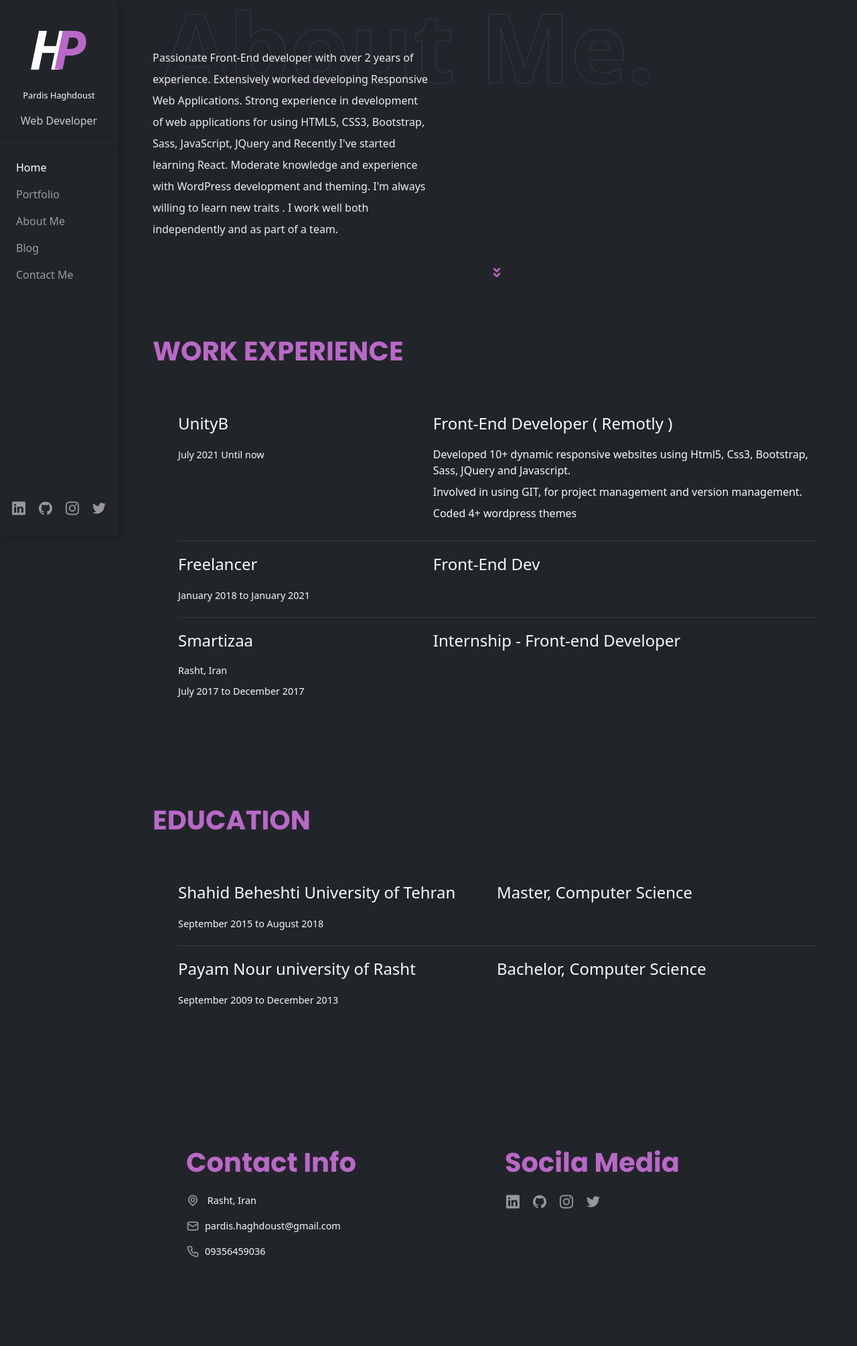
After one commit to Pardis-h/Portfolio-Theme, a PHP site: page /about-us.html in a window 1280 px wide. The commit adds this page. Shown: the whole page at 67% size. Run offline with PHP 8.4, Linux system fonts and the light colour scheme; some libraries are stand-ins or nearby versions.

Commit message:
About me Page

```diff
--- /dev/null
+++ b/about-us.html
@@ -0,0 +1,221 @@
+<!DOCTYPE html>
+<html lang="en">
+<head>
+    <meta charset="UTF-8">
+    <meta http-equiv="X-UA-Compatible" content="IE=edge">
+    <meta name="viewport" content="width=device-width, initial-scale=1.0">
+
+    <!-- Bootstrap CSS -->
+    <link href="https://cdn.jsdelivr.net/npm/bootstrap@5.0.2/dist/css/bootstrap.min.css" rel="stylesheet" integrity="sha384-EVSTQN3/azprG1Anm3QDgpJLIm9Nao0Yz1ztcQTwFspd3yD65VohhpuuCOmLASjC" crossorigin="anonymous">
+    <!-- Unicons -->
+    <link rel="stylesheet" href="https://unicons.iconscout.com/release/v3.0.6/css/line.css">
+
+    <!-- Our Style -->
+    <link rel="stylesheet" href="assets/css/style.css">
+    <title>Pardis Haghdoust</title>
+</head>
+<body class="bg-dark text-light">
+    <!-- Header Start -->
+    <header class="container nav-header">
+        <nav class="navbar navbar-expand-lg navbar-dark bg-dark">
+            <div class="container-fluid nav-wrapper">
+                <a href="index.html" class="navbar-brand">
+                    <span>P </span> <span>H</span>
+                    <p>Pardis Haghdoust</p>
+                    <p>Web Developer</p>
+                </a>
+                <button class="navbar-toggler" type="button" data-bs-toggle="collapse" data-bs-target="#navbarText" aria-controls="navbarText" aria-expanded="false" aria-label="Toggle navigation">
+                    <span class="navbar-toggler-icon"></span>
+                </button>
+                <div class="collapse  navbar-collapse justify-content-between" id="navbarText">
+                    <ul class="navbar-nav me-auto mb-lg-0">
+                        <li class="nav-item">
+                            <a class="nav-link active" aria-current="page" href="#hero-section">Home</a>
+                        </li>
+                        <li class="nav-item">
+                            <a class="nav-link" href="#portfolio">Portfolio</a>
+                        </li>
+                        <li class="nav-item">
+                            <a class="nav-link" href="#about-me">About Me</a>
+                        </li>
+                        <li class="nav-item">
+                            <a class="nav-link" href="#blog">Blog</a>
+                        </li>
+                        <li class="nav-item">
+                            <a class="nav-link" href="#contact-me">Contact Me</a>
+                        </li>
+                    </ul>
+                    <ul class="social">
+                        <li>
+                            <a href=""><i class="uil uil-linkedin"></i></a>
+                        </li>
+                        <li>
+                            <a href=""><i class="uil uil-github"></i></a>
+                        </li>
+                        <li>
+                            <a href=""><i class="uil uil-instagram"></i></a>
+                        </li>
+                        <li>
+                            <a href=""><i class="uil uil-twitter"></i></a>
+                        </li>
+                    </ul>
+                </div>
+            </div>
+        </nav>
+    </header>
+    <!-- Header End -->
+
+    <!-- About me Start -->
+    <section class="container-fluid about-me pl-custom pt-70" id="about-me">
+        <div class="container">
+            <div class="row">
+                <span class="bg-text-custom-3">About Me.</span>
+                <div class="col-12 col-lg-5 d-flex flex-column justify-content-center align-items-start">
+                    <!-- <h2 class="section-title-2">About Me</h2> -->
+                    <p class="section-desc">
+                        Passionate Front-End developer with over 2 years of experience. Extensively worked developing Responsive Web Applications. Strong experience in development of web applications for using HTML5, CSS3, Bootstrap, Sass, JavaScript, JQuery and Recently I've started learning React. Moderate knowledge and experience with WordPress development and theming. I'm always willing to learn new traits . I work well both independently and as part of a team.
+                    </p>
+                    <!-- <a href="" class="custom-btn">See More!</a> -->
+                </div>
+                <div class="col-12 col-lg-7 position-relative">
+                    <span class="content"></span>
+                </div>
+                <div class="col-12 text-center">
+                    <a href="#down" class="scroll-down"><i class="uil uil-angle-double-down"></i></a>
+                </div>
+            </div>
+        </div>
+    </section>
+    <!-- About me End -->
+
+    <!-- WORK EXPERIENCE Start -->
+    <div class="container-fluid pl-custom pt-70" id="down">
+        <div class="container">
+            <div class="row">
+                <div class="col-12">
+                    <h2 class="section-title">WORK EXPERIENCE</h2>
+                </div>
+                <ul class="col- 12 job-experience">
+                    <li>
+                        <div class="company-name">
+                            <p>UnityB</p>
+                            <span>July 2021 Until now</span>
+                        </div>
+                        <div class="job-details">
+                            <p>Front-End Developer ( Remotly )</p>
+                            <ul>
+                                <li>Developed 10+ dynamic responsive websites using Html5, Css3, Bootstrap, Sass, JQuery and Javascript.</li>
+                                <li>Involved in using GIT, for project management and version management.</li>
+                                <li>Coded 4+ wordpress themes</li>
+                            </ul>
+                        </div>
+                    </li>
+                    <li>
+                        <div class="company-name">
+                            <p>Freelancer</p>
+                            <span>January 2018 to January 2021</span>
+                        </div>
+                        <div class="job-details">
+                            <p>Front-End Dev</p>
+                        </div>
+                    </li>
+                    <li>
+                        <div class="company-name">
+                            <p>Smartizaa</p>
+                            <p>Rasht, Iran</p>
+                            <span>July 2017 to December 2017</span>
+                        </div>
+                        <div class="job-details">
+                            <p>Internship - Front-end Developer</p>
+                        </div>
+                    </li>
+                </ul>
+            </div>
+        </div>
+    </div>
+    <!-- WORK EXPERIENCE End -->
+
+    <!-- Eduction Start -->
+    <div class="container-fluid pl-custom pt-70">
+        <div class="container">
+            <div class="row">
+                <div class="col-12">
+                    <h2 class="section-title">EDUCATION</h2>
+                </div>
+                <ul class="col- 12 eduction">
+                    <li>
+                        <div>
+                            <p>
+                                Shahid Beheshti University of Tehran
+                            </p>
+                            <span>
+                                September 2015 to August 2018
+                            </span>
+                        </div>
+                        <p>
+                            Master, Computer Science
+                        </p>
+                    </li>
+                    <li>
+                        <div>
+                            <p>
+                                Payam Nour university of Rasht
+                            </p>
+                            <span>
+                                September 2009 to December 2013
+                            </span>
+                        </div>
+                        <p>
+                            Bachelor, Computer Science
+                        </p>
+                    </li>
+                </ul>
+            </div>
+        </div>
+    </div>
+    <!-- Eduction End -->
+
+    <!-- Contact Info Start -->
+    <div class="container-fluid pl-custom pt-70 mb-70">
+        <div class="container">
+            <div class="row contact-info ">
+                <div class="col-12 col-lg-6">
+                    <h2 class="section-title">Contact Info</h2>
+                    <ul class="contact-list">
+                        <li>
+                            <i class="uil uil-location-point"></i> Rasht, Iran
+                        </li>
+                        <li><i class="uil uil-envelope-alt"></i>pardis.haghdoust@gmail.com</li>
+                        <li><i class="uil uil-phone-alt"></i>09356459036</li>
+                    </ul>
+                </div>
+                <div class="col-12 col-lg-6">
+                    <h2 class="section-title">Socila Media</h2>
+                    <ul class="social">
+                        <li>
+                            <a href=""><i class="uil uil-linkedin"></i></a>
+                        </li>
+                        <li>
+                            <a href=""><i class="uil uil-github"></i></a>
+                        </li>
+                        <li>
+                            <a href=""><i class="uil uil-instagram"></i></a>
+                        </li>
+                        <li>
+                            <a href=""><i class="uil uil-twitter"></i></a>
+                        </li>
+                    </ul>
+                </div>
+            </div>
+        </div>
+    </div>
+    <!-- Contact Info End -->
+
+    <!-- Option 1: Bootstrap Bundle with Popper -->
+    <script src="https://cdn.jsdelivr.net/npm/bootstrap@5.0.2/dist/js/bootstrap.bundle.min.js" integrity="sha384-MrcW6ZMFYlzcLA8Nl+NtUVF0sA7MsXsP1UyJoMp4YLEuNSfAP+JcXn/tWtIaxVXM" crossorigin="anonymous"></script>
+    <!-- Canvans -->
+    <script src="https://cdn.jsdelivr.net/npm/TagCloud@2.2.0/dist/TagCloud.min.js"></script>
+    <!-- Our Scripts -->
+    <script src="assets/js/main.js"></script>
+</body>
+</html>
--- a/assets/css/style.css
+++ b/assets/css/style.css
@@ -22,6 +22,7 @@
 
 a {
   text-decoration: none;
+  color: #eee;
 }
 
 /* Reapply the pointer cursor for anchor tags */
@@ -32,6 +33,8 @@ a, button {
 /* Remove list styles (bullets/numbers) */
 ol, ul, menu {
   list-style: none;
+  padding: 0;
+  margin: 0;
 }
 
 /* For images to not be able to exceed their container */
@@ -125,7 +128,7 @@ h1, h2 {
   line-height: 2;
 }
 
-.bg-text-custom, .bg-text-custom-2 {
+.bg-text-custom, .bg-text-custom-2, .bg-text-custom-3 {
   -webkit-text-stroke: 1px #f2f2f2;
   color: transparent;
   font-weight: 700;
@@ -148,8 +151,31 @@ h1, h2 {
   -webkit-text-stroke: 1px #ba68c8;
 }
 
-.mb-100 {
-  margin-bottom: 100px;
+.bg-text-custom-3 {
+  left: 18%;
+  right: unset;
+  top: -5%;
+  -webkit-text-stroke: 1px #ba68c8;
+}
+
+.mb-70 {
+  margin-bottom: 70px;
+}
+
+.pt-25 {
+  padding-top: 25px;
+}
+
+.pt-50 {
+  padding-top: 50px;
+}
+
+.pt-70 {
+  padding-top: 70px;
+}
+
+.pt-120 {
+  padding-top: 120px;
 }
 
 .custom-btn {
@@ -200,6 +226,37 @@ h1, h2 {
           transition-timing-function: ease-out;
 }
 
+.darkBtn {
+  position: fixed;
+  z-index: 3;
+  top: 1rem;
+  right: 1rem;
+  color: gray;
+  cursor: pointer;
+}
+
+.darkBtn i {
+  font-size: 24px;
+}
+
+.darkBtn i.uil-sun {
+  display: none;
+}
+
+.darkBtn i.uil-moon {
+  -webkit-transition: .5s ease;
+  transition: .5s ease;
+}
+
+.darkBtn i.uil-moon:hover {
+  color: yellow;
+}
+
+.scroll-down i {
+  font-size: 32px;
+  color: #ba68c8;
+}
+
 .navbar-brand {
   display: -webkit-box;
   display: -ms-flexbox;
@@ -241,6 +298,27 @@ h1, h2 {
   color: #ccc;
 }
 
+ul.social {
+  display: -webkit-box;
+  display: -ms-flexbox;
+  display: flex;
+  width: 100%;
+  gap: 1rem;
+  padding: 0;
+  margin: 0;
+}
+
+ul.social i {
+  font-size: 24px;
+  color: #989898;
+  -webkit-transition: 0.5s ease;
+  transition: 0.5s ease;
+}
+
+ul.social i:hover {
+  color: #ba68c8;
+}
+
 @media screen and (min-width: 992px) {
   .nav-header {
     width: 11rem;
@@ -250,8 +328,8 @@ h1, h2 {
     top: 0;
     right: auto;
     bottom: 0;
-    -webkit-box-shadow: 0px 3px 13px 0px #2d2d2d;
-            box-shadow: 0px 3px 13px 0px #2d2d2d;
+    -webkit-box-shadow: 3px 5px 10px 0px #00000030;
+            box-shadow: 3px 5px 10px 0px #00000030;
     padding: 0;
   }
   .nav-header .nav-wrapper, .nav-header .navbar-collapse, .nav-header .navbar-expand-lg .navbar-nav {
@@ -272,6 +350,9 @@ h1, h2 {
   }
   .nav-header .navbar-collapse {
     padding: 1rem;
+  }
+  .nav-header nav.navbar, .nav-header .nav-wrapper, .nav-header .navbar-collapse {
+    height: 100%;
   }
   .pl-custom {
     padding-left: 13.5rem;
@@ -546,6 +627,113 @@ svg#freepik_stories-coding.animated #freepik--Character--inject-1--inject-54 {
   }
 }
 
+.job-experience {
+  padding: 50px;
+}
+
+.job-experience > li {
+  display: -webkit-box;
+  display: -ms-flexbox;
+  display: flex;
+  margin-bottom: 1rem;
+  padding-bottom: 1.3rem;
+  border-bottom: 1px solid #3a3a3a;
+}
+
+.job-experience > li .company-name {
+  -ms-flex-preferred-size: 40%;
+      flex-basis: 40%;
+}
+
+.job-experience > li .company-name > p {
+  font-size: 1.5rem;
+  margin-bottom: 1rem;
+}
+
+.job-experience > li .company-name p:nth-of-type(2), .job-experience > li .company-name span {
+  font-size: .9rem;
+  margin-bottom: .5rem;
+}
+
+.job-experience > li .job-details {
+  -ms-flex-preferred-size: 60%;
+      flex-basis: 60%;
+}
+
+.job-experience > li .job-details > p {
+  font-size: 1.5rem;
+}
+
+.job-experience > li .job-details ul li {
+  font-size: 1rem;
+  margin-bottom: 8px;
+}
+
+.job-experience > li:last-of-type {
+  border-bottom: none;
+}
+
+.eduction {
+  padding: 50px;
+}
+
+.eduction li {
+  display: -webkit-box;
+  display: -ms-flexbox;
+  display: flex;
+  margin-bottom: 20px;
+  margin-bottom: 1rem;
+  padding-bottom: 1.3rem;
+  border-bottom: 1px solid #3a3a3a;
+}
+
+.eduction li > div {
+  -ms-flex-preferred-size: 50%;
+      flex-basis: 50%;
+}
+
+.eduction li > p {
+  -ms-flex-preferred-size: 50%;
+      flex-basis: 50%;
+}
+
+.eduction li p {
+  font-size: 1.5rem;
+  margin-bottom: 1rem;
+}
+
+.eduction li span {
+  font-size: .9rem;
+  margin-bottom: .5rem;
+}
+
+.eduction > li:last-of-type {
+  border-bottom: none;
+}
+
+.contact-info {
+  padding: 50px;
+}
+
+.contact-info ul.social i:hover {
+  color: #3FA796;
+}
+
+.contact-list li {
+  font-size: .9rem;
+  margin-bottom: .5rem;
+}
+
+.contact-list li i {
+  font-size: 20px;
+  color: #989898;
+  padding-right: 8px;
+}
+
+.contact-list li i::before {
+  vertical-align: -2px;
+}
+
 .project-card {
   background: rgba(255, 255, 255, 0.1);
   -webkit-backdrop-filter: blur(5px);
@@ -559,6 +747,8 @@ svg#freepik_stories-coding.animated #freepik--Character--inject-1--inject-54 {
   color: #fff;
   border-top: 3px solid;
   margin-bottom: 0.5rem;
+  -webkit-box-shadow: 3px 5px 10px 0px #00000030;
+          box-shadow: 3px 5px 10px 0px #00000030;
 }
 
 .blog article:first-of-type .blog-card {
@@ -583,9 +773,9 @@ svg#freepik_stories-coding.animated #freepik--Character--inject-1--inject-54 {
 
 .contact-me form input:focus, .contact-me form textarea:focus {
   border-color: #ba68c8;
-  background-color: #75797a7a;
-  -webkit-box-shadow: 0 0 0 0.25rem #bb69c940;
-          box-shadow: 0 0 0 0.25rem #bb69c940;
+  background-color: #9a9e9f7a;
+  -webkit-box-shadow: 0 0 8px 3px #bb69c940;
+          box-shadow: 0 0 8px 3px #bb69c940;
 }
 
 .contact-me form input:focus::-webkit-input-placeholder, .contact-me form textarea:focus::-webkit-input-placeholder {
--- a/assets/js/main.js
+++ b/assets/js/main.js
@@ -3,7 +3,7 @@ const myTags = [
 ,   'React', 'git',
     'Wordpress', 'PHP', 'Gulp',
     'Sass', 'MySQL', 'jQuery',
-    'Figma' , 'AdobeXD',
+    'Figma' , 'AdobeXD', 'English'
 ];
 let tagCloud = TagCloud('.content', myTags,{
 
@@ -33,3 +33,5 @@ rootEl.addEventListener('click', function clickEventHandler(e) {
         // your code here
     }
 });
+
+// Dark Btn
--- a/assets/sass/_about-me.scss
+++ b/assets/sass/_about-me.scss
@@ -124,3 +124,84 @@
 
     }
 }
+.job-experience{
+    padding: 50px;
+    // max-width: 500px;
+    >li {
+        display: flex;
+        margin-bottom: 1rem;
+        padding-bottom: 1.3rem;
+        border-bottom: 1px solid rgb(58, 58, 58);
+        .company-name{
+            flex-basis: 40%;
+            >p{
+                font-size: 1.5rem;
+                margin-bottom: 1rem;
+            }
+            p:nth-of-type(2),span{
+                font-size: .9rem;
+                margin-bottom: .5rem;
+            }
+        }
+        .job-details{
+            flex-basis: 60%;
+            >p{
+                font-size: 1.5rem;
+            }
+            ul li{
+                font-size: 1rem;
+                margin-bottom: 8px;
+            }
+        }
+    }
+    >li:last-of-type{
+        border-bottom: none;
+    }
+}
+.eduction{
+    padding: 50px;
+    li{
+        display: flex;
+        margin-bottom: 20px;
+        margin-bottom: 1rem;
+        padding-bottom: 1.3rem;
+        border-bottom: 1px solid rgb(58, 58, 58);
+        >div{
+            flex-basis: 50%;
+        }
+        >p{
+            flex-basis: 50%;
+        }
+        p{
+            font-size: 1.5rem;
+            margin-bottom: 1rem;
+        }
+        span{
+            font-size: .9rem;
+            margin-bottom: .5rem;
+        }
+    }
+    >li:last-of-type{
+        border-bottom: none;
+    }
+}
+.contact-info{
+    padding: 50px;
+    ul.social i:hover{
+        color: #3FA796;
+    }
+}
+.contact-list{
+    li{
+        font-size: .9rem;
+        margin-bottom: .5rem;
+        i{
+            font-size: 20px;
+            color: #989898;
+            padding-right: 8px;
+            &::before{
+                vertical-align: -2px;
+            }
+        }
+    }
+}
--- a/assets/sass/_blog-post.scss
+++ b/assets/sass/_blog-post.scss
@@ -3,6 +3,7 @@
     color: #fff;
     border-top: 3px solid ;
     margin-bottom: 0.5rem;
+    box-shadow:3px 5px 10px 0px #00000030;
 }
 .blog article:first-of-type .blog-card{
     border-top-color: #3FA796;
--- a/assets/sass/_contact.scss
+++ b/assets/sass/_contact.scss
@@ -7,8 +7,8 @@
         transition: ease;
         &:focus{
             border-color: #ba68c8;
-            background-color: #75797a7a;
-            box-shadow: 0 0 0 0.25rem #bb69c940;
+            background-color: #9a9e9f7a;
+            box-shadow: 0 0 8px 3px #bb69c940;
             &::placeholder{
                 color: #fff;
             }
--- a/assets/sass/_nav.scss
+++ b/assets/sass/_nav.scss
@@ -28,6 +28,21 @@
         color: #ccc;
     }
 }
+ul.social{
+    display: flex;
+    width: 100%;
+    gap: 1rem;
+    padding: 0;
+    margin: 0;
+    i{
+        font-size: 24px;
+        color: #989898;
+        transition:0.5s ease;
+        &:hover{
+            color: #ba68c8;
+        }
+    }
+}
 @media screen and (min-width:992px) {
     .nav-header{
         width: 11rem;
@@ -38,7 +53,7 @@
         right: auto;
         bottom: 0;
         // border-right: 1px solid #4a4a4a;
-        box-shadow: 0px 3px 13px 0px #2d2d2d;
+        box-shadow: 3px 5px 10px 0px #00000030;
         padding: 0;
         .nav-wrapper , .navbar-collapse,.navbar-expand-lg .navbar-nav{
             flex-direction: column;
@@ -54,6 +69,9 @@
         .navbar-collapse{
             padding: 1rem;
         }
+        nav.navbar, .nav-wrapper ,.navbar-collapse{
+            height: 100%;
+        }
 
     }
     .pl-custom {
--- a/assets/sass/_reset.scss
+++ b/assets/sass/_reset.scss
@@ -20,6 +20,7 @@
 }
 a{
     text-decoration: none;
+    color: #eee;
 }
 
 /* Reapply the pointer cursor for anchor tags */
@@ -30,6 +31,8 @@ a, button {
 /* Remove list styles (bullets/numbers) */
 ol, ul, menu {
     list-style: none;
+    padding: 0;
+    margin: 0;
 }
 
 /* For images to not be able to exceed their container */
@@ -113,7 +116,7 @@ h1 ,h2 {
     margin-bottom: 1.5rem;
     line-height: 2;
 }
-.bg-text-custom,.bg-text-custom-2{
+.bg-text-custom,.bg-text-custom-2,.bg-text-custom-3{
     -webkit-text-stroke: 1px #f2f2f2;
     color: transparent;
     font-weight: 700;
@@ -132,9 +135,27 @@ h1 ,h2 {
     top: -27%;
     -webkit-text-stroke: 1px #ba68c8;
 }
-// Margin
-.mb-100{
-    margin-bottom: 100px;
+.bg-text-custom-3 {
+    left: 18%;
+    right: unset;
+    top: -5%;
+    -webkit-text-stroke: 1px #ba68c8;
+}
+// Margin and Padding
+.mb-70{
+    margin-bottom: 70px;
+}
+.pt-25{
+    padding-top: 25px;
+}
+.pt-50{
+    padding-top: 50px;
+}
+.pt-70{
+    padding-top: 70px;
+}
+.pt-120{
+    padding-top: 120px;
 }
 
 // Btn
@@ -171,3 +192,30 @@ h1 ,h2 {
         transition-timing-function: ease-out;
     }
 }
+.darkBtn{
+    position: fixed;
+    z-index: 3;
+    top: 1rem;
+    right: 1rem;
+    color: gray;
+    cursor: pointer;
+    i{
+        font-size: 24px;
+    }
+    i.uil-sun{
+        display: none;
+    }
+    i.uil-moon{
+        transition: .5s ease;
+        &:hover{
+            color: yellow;
+        }
+    }
+}
+
+.scroll-down{
+    i{
+        font-size: 32px;
+        color: #ba68c8;
+    }
+}
```
Also changed, not shown: index.html (+30 -12 lines), assets/css/style.min.css, 2 other files.
